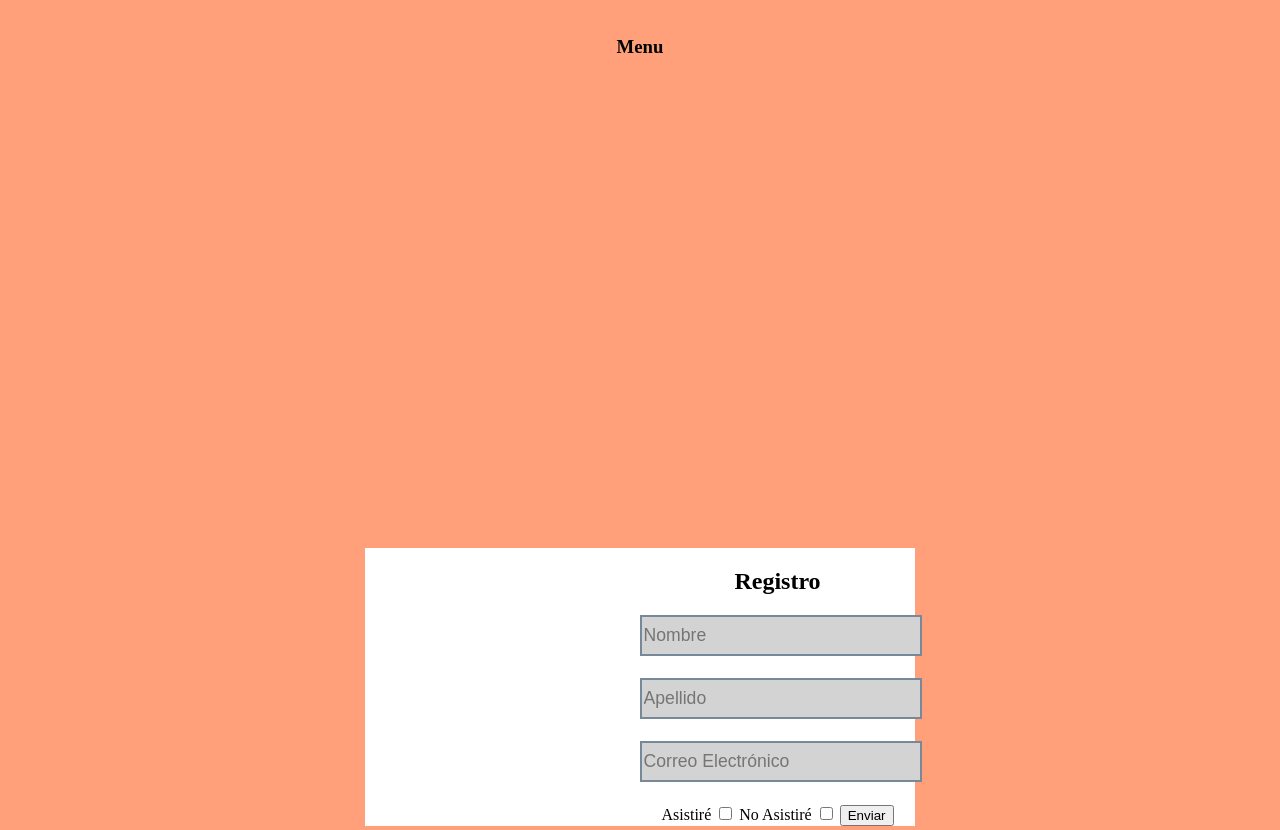
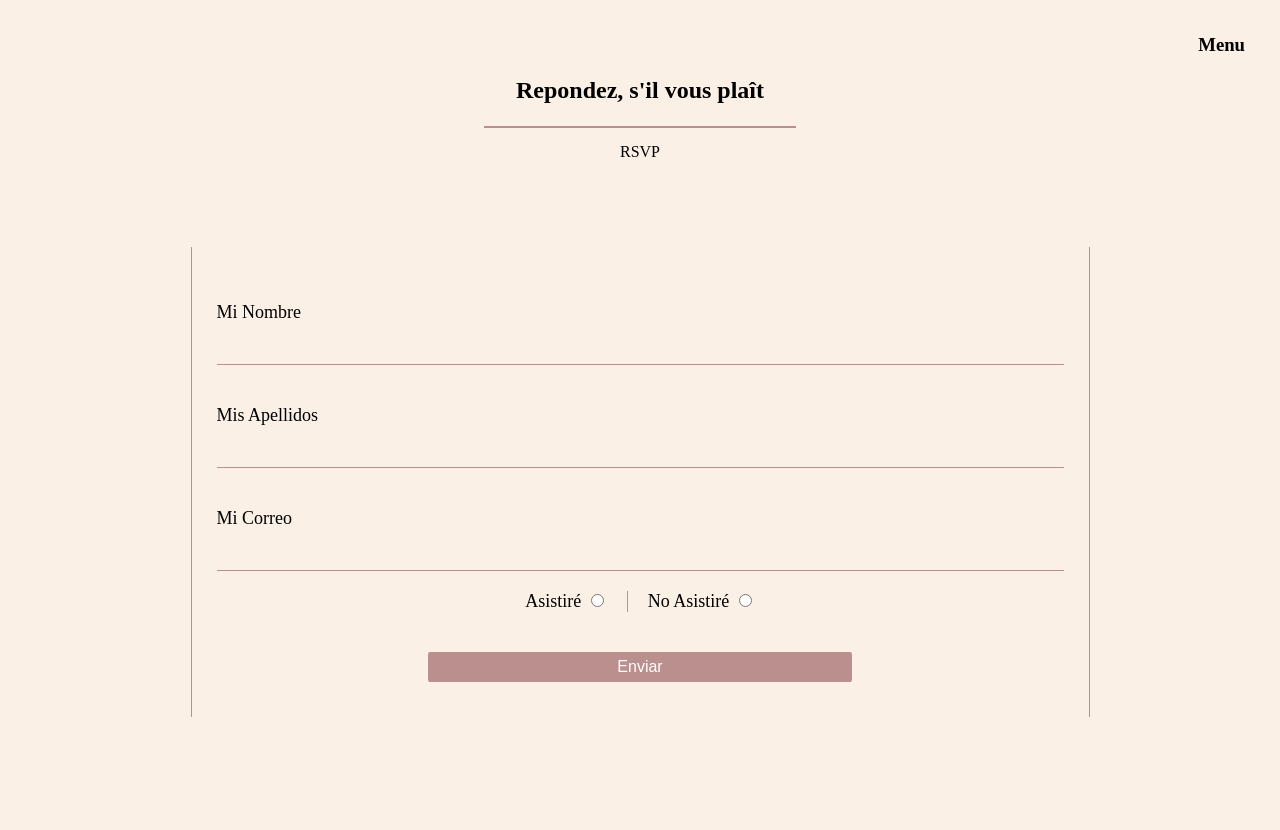
Before and after one commit to vinox84/ClaseProyectoII, a plain HTML site: page UNIDAD 3/TAREA 01/index.html in a window 1280 px wide. Shown: the part 4940-5770 px from the top of the page. Drawn offline with Linux system fonts and the light colour scheme.

Commit message:
Creación de estilo de formulario, revisión de código html

```diff
--- a/UNIDAD 3/TAREA 01/index.html
+++ b/UNIDAD 3/TAREA 01/index.html
@@ -113,7 +113,7 @@
 
     </section>
 
-    <section class="fwh-slide gridcont-timeline"><!--SECCION 04-TIMELINE -->
+    <section class="gridcont-timeline"><!--SECCION 04-TIMELINE -->
         <div class="item-menu">
             <h3>Menu</h3>
         </div>
@@ -150,24 +150,39 @@
 
     </section>
 
-    <section class="fwh-slide gridcont-rsvp"><!--SECCION 05-RSVP -->
-        <div class="item-menu">
+    <section class="seccionRsvp"><!--SECCION 05-RSVP -->
+
+        <div class="mainMenu">
             <h3>Menu</h3>
         </div>
 
-        <div class="item-formulario">
-            <div class="foto"></div>
-            <div class=registro>
-                <h2 class="h2form">Registro</h2>
-                <input type="text" class="field" placeholder="Nombre">
-                <input type="text" class="field" placeholder="Apellido">
-                <input type="email" class="field" placeholder="Correo Electrónico">
-                <label for="Asistiré"> Asistiré</label>
-                <input type="checkbox" name="SiAsiste" value="Si">
-                <label for="No Asistiré"> No Asistiré</label>
-                <input type="checkbox" name="NoAsiste" value="No">
-                <button type="submit" value="Submit">Enviar</button>
+        <div class="rsvpTitulos">
+            <div class="rsvpTtltxt"><h2 class="rsvpH2">Repondez, s'il vous plaît</h2></div>
+            <div class="rsvpSubtxt"><p class="rsvpP">RSVP</p></div>
+        </div>
+
+        <div class="rsvpFormulario">
+            <label for="Nombre" class="rsvpFormLabel"> Mi Nombre</label>
+            <input type="text" class="rsvpFormfield" name="Nombre">
+
+            <label for="Apellido" class="rsvpFormLabel"> Mis Apellidos</label>
+            <input type="text" class="rsvpFormfield" name="Apellido">
+
+            <label for="Correo Electrónico" class="rsvpFormLabel"> Mi Correo</label>
+            <input type="email" class="rsvpFormfield" name="Correo Electrónico">
+
+            <div class="rsvpRadio">
+                <div class="radio1">
+                    <label for="Asistiré"> Asistiré</label>
+                    <input type="radio" name="SiAsiste" value="Si">
+                </div>
+                <div class="radio2">
+                    <label for="No Asistiré"> No Asistiré</label>
+                    <input type="radio" name="NoAsiste" value="No">
+                </div>
             </div>
+
+             <button type="submit" value="Submit" class="rsvpBtn">Enviar</button>
         </div>
     </section>
 
--- a/UNIDAD 3/TAREA 01/invitacion-estilo.css
+++ b/UNIDAD 3/TAREA 01/invitacion-estilo.css
@@ -1,10 +1,5 @@
 body{
     margin:0;
-}
-.fwh-slide {
-    height: 100vh;
-    block-size: 100vw;
-    padding: 35px;
 }
 /*--SECCION 01-INTRO--*/
 .gridcont-intro{
@@ -62,7 +57,7 @@ body{
     grid-area: nva;
     }
 
-    .item-novio {
+.item-novio {
     grid-area: nvo;
     }
 
@@ -123,7 +118,7 @@ body{
     grid-area: msj1;
     }
 
-    .item-padres-novia {
+.item-padres-novia {
     grid-area: pps-nva;
     }
 
@@ -171,7 +166,7 @@ body{
     grid-area: fto1;
     }
 
-    .item-fotorecepcion {
+.item-fotorecepcion {
     grid-area: fto2;
     }
 
@@ -192,13 +187,15 @@ body{
     }
 
 /*--SECCION 04-RSVP--*/
-.gridcont-rsvp {
+.seccionRsvp {
     height: 100vh;
-    block-size: 100vw;
     padding: 35px;
     margin: 0;
-    background-color:lightsalmon;
-    display: grid;
+    background-color:linen;
+    display: flex;
+    flex-direction: column;
+    align-content:center;
+    /*display: grid;
     justify-content: center;
     justify-items: center;
     align-items: center;
@@ -206,46 +203,135 @@ body{
     grid-template-rows: [row-1] 5% [row-2] 95%;
     grid-template-areas:
     "mnu"
-    "formulario"
+    "titulos"
+    "formulario"*/
 }
 
-.item-menu {
+/*.mainMenu {
     grid-area: mnu;
     }
+*/
+.mainMenu{
+    background-color: linen;
+    flex-direction: row-reverse;
+    text-align: right;
+}
 
-.item-formulario {
-    grid-area: formulario;
-    max-width: 550px;
-    display: grid;
-    grid-template-columns: repeat(2, 1fr);
-    justify-content: center;
-    align-items: center;
+.rsvpTitulos {
+    background-color: linen;
+    margin-top: 1px;
+    padding: 0px;
+    display: flex;
+    flex-direction: column;
+    align-self: center;
+     /*grid-area: titulos;*/
+}
+.rsvpTtltxt{
+    margin: 1px;
+    padding: 0px;
+}
+.rsvpH2{
+    margin: 1px;
+    padding: 0px;
+}
+
+.rsvpSubtxt{
+    background-color: linen;
+    margin-top: 20px;
+    margin-bottom: 20px;
+    margin-left: -30px;
+    margin-right: -30px;
+    padding: 0px;
+    border-top-style: solid;
+    border-top-width: 2px;
+    border-top-color: rosybrown;
+}
+.rsvpP{
     text-align: center;
-    background-color: #fff;
+    margin-top: 15px;
+    padding: 0px;
+}
+
+.rsvpFormulario {
+    background-color: linen;
+    border-right-style: solid;
+    border-right-width: 1px;
+    border-left-style: solid;
+    border-left-width: 1px;
+    border-color:rosybrown;
+    width: 70%;
+    display: flex;
+    flex-direction: column;
+    text-align: left;
+    align-self: center;
+    margin-top: 50px;
+    padding-top: 35px;
+    padding-bottom: 35px;
+    padding-left: 25px;
+    padding-right: 25px;
+    /*grid-area: formulario;*/
+}
+
+    .rsvpFormLabel{
+        padding-top:20px;
+        margin-top:0%;
+        margin-bottom: 20px;
+        font-size: 18px;
     }
 
+    .rsvpFormfield{
+        background-color: linen;
+        width: 100%;
+        padding: 0%;
+        margin-bottom: 20px;
+        outline: none;
+        border-bottom-style: solid;
+        border-bottom-color: rosybrown;
+        border-bottom-width: 1px;
+        border-top: none;
+        border-left: none;
+        border-right: none;
+        font-size: 18px;
+    }
+    .rsvpRadio{
+        background-color: linen;
+        display: flex;
+        flex-direction: row;
+        margin-bottom: 20px;
+        align-self: center;
+        font-size: 18px;
+    }
+    .radio1{
+        border-right-style: solid;
+        border-right-color: rosybrown;
+        border-right-width: 1px;
+        padding-right: 20px;
+        border-top: none;
+        border-left: none;
+        border-bottom: none;
+    }
+    .radio2{
+        margin-left: 20px;
+    }
 
-.h2form{
-    position: relative;
-    padding-bottom: 10px;
-    margin-bottom: 10px;
-}
+    .rsvpBtn{
 
-.field{
-    width: 100%;
-    padding: .5rem .1rem;
-    outline: none;
-    border: 2px solid lightslategrey;
-    background-color: lightgray;
-    font-size: 1.1rem;
-    margin-bottom: 22px;
-}
-.item-foto{
-    background-color:slateblue no-repeat center;
-    background-size: cover;
+        align-self: center;
+        text-align: center;
+        justify-self: center;
+        border:none;
+        border-radius: 2px;
+        background-color: rosybrown;
+        color: white;
+        width: 50%;
+        height: 30px;
+        font-size: 16px;
+        overflow: hidden;
+        margin-top: 20px;
+
     }
-.item-registro{
-    padding: 25px 70px;
+    .rsvpBtn:hover{
+        background-color:darkgray;
     }
 
 /*--SECCION 05-MESA DE REGALOS--*/
```
